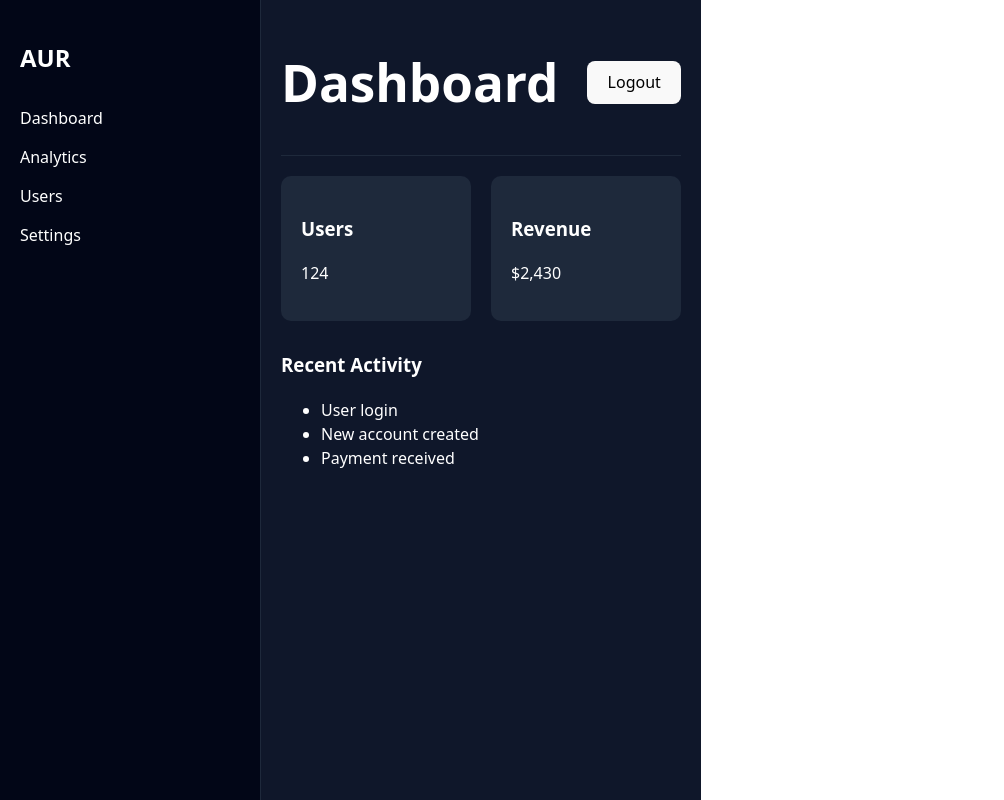
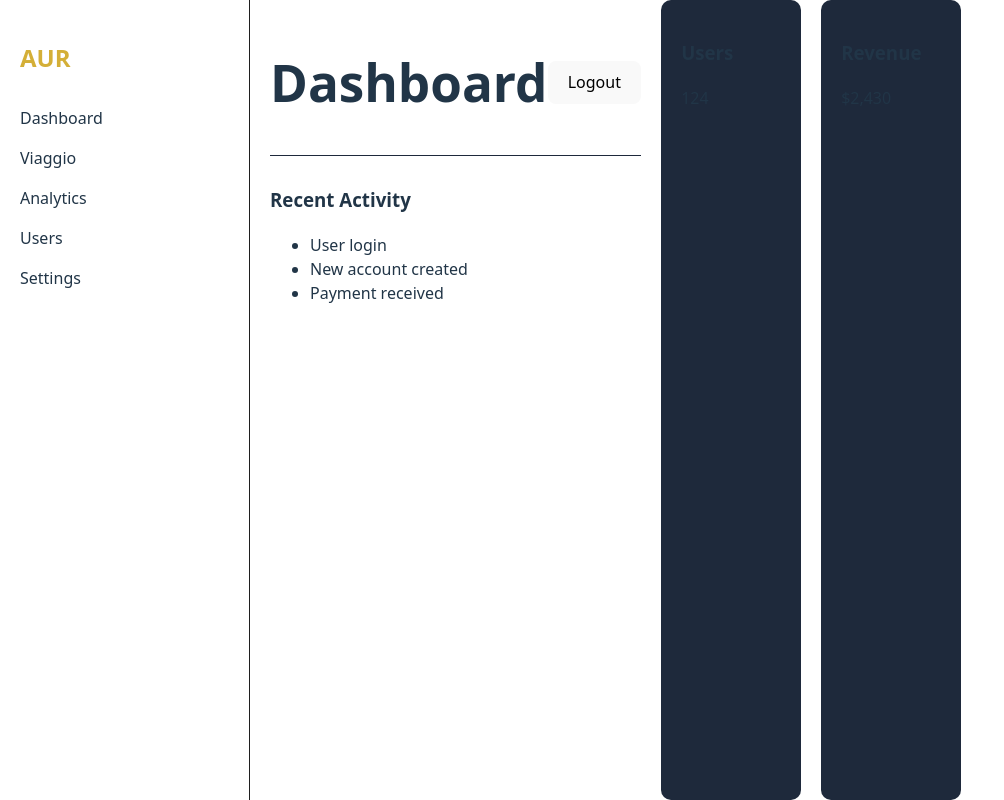
Before and after one commit to aurelgraal4/aur-edentech, a React (Vite) app: page /dashboard in a window 1280 px wide. Shown: the whole page, without its empty margins (0-1004 px from the left). Built offline with nearby package versions, Linux system fonts and the light colour scheme; sample sign-in values are in the browser's storage.

Commit message:
dashboard structure checkpoint

```diff
--- a/src/components/dashboard/Sidebar.tsx
+++ b/src/components/dashboard/Sidebar.tsx
@@ -1,19 +1,17 @@
 export default function Sidebar() {
       return (
-          <div style={{
-                width: "220px",
-                      background: "#020617",
-                            padding: "20px",
-                                  borderRight: "1px solid #1e293b"
-                                      }}>
-                                            <h2>AUR</h2>
+          <div style={{padding:"20px", borderRight:"1px solid #1f1f1f"}}>
 
-                                                  <div style={{ marginTop: "30px", display: "flex", flexDirection: "column", gap: "15px" }}>
-                                                          <span>Dashboard</span>
-                                                                  <span>Analytics</span>
-                                                                          <span>Users</span>
-                                                                                  <span>Settings</span>
-                                                                                        </div>
-                                                                                            </div>
-                                                                                              )
-                                                                                              }
+                      <h2 style={{color:"#d4af37"}}>AUR</h2>
+
+                            <div style={{marginTop:"30px"}}>
+                                    <p>Dashboard</p>
+                                            <p>Viaggio</p>
+                                                    <p>Analytics</p>
+                                                            <p>Users</p>
+                                                                    <p>Settings</p>
+                                                                          </div>
+
+                                                                              </div>
+                                                                                )
+                                                                                }
--- a/src/pages/Dashboard.tsx
+++ b/src/pages/Dashboard.tsx
@@ -1,26 +1,21 @@
-import Sidebar from "../components/dashboard/Sidebar"
-import Topbar from "../components/dashboard/Topbar"
-import Stats from "../components/dashboard/Stats"
-import Activity from "../components/dashboard/Activity"
+import Sidebar from "../components/dashboard/Sidebar";
+import Activity from "../components/dashboard/Activity";
+import Stats from "../components/dashboard/Stats";
+import Topbar from "../components/dashboard/Topbar";
 
 export default function Dashboard() {
   return (
-      <div style={{ display: "flex", height: "100vh", background: "#0f172a", color: "white" }}>
+      <div style={{ display: "grid", gridTemplateColumns: "250px 1fr 300px", height: "100vh" }}>
 
                   <Sidebar />
 
-                        <div style={{ flex: 1, padding: "20px" }}>
+                        <div style={{ padding: "20px" }}>
                                 <Topbar />
+                                        <Activity />
+                                              </div>
 
-                                        <div style={{ marginTop: "20px" }}>
-                                                  <Stats />
-                                                          </div>
+                                                    <Stats />
 
-                                                                  <div style={{ marginTop: "20px" }}>
-                                                                            <Activity />
-                                                                                    </div>
-                                                                                          </div>
-
-                                                                                              </div>
-                                                                                                )
-                                                                                                }
+                                                        </div>
+                                                          );
+                                                          }
```
Also changed, not shown: src/components/forum/Feed.tsx (added, +26 -0 lines), src/components/layout/RightPanel.tsx (added, +21 -0 lines).
